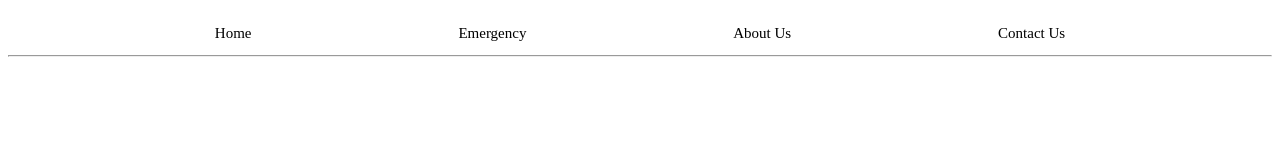
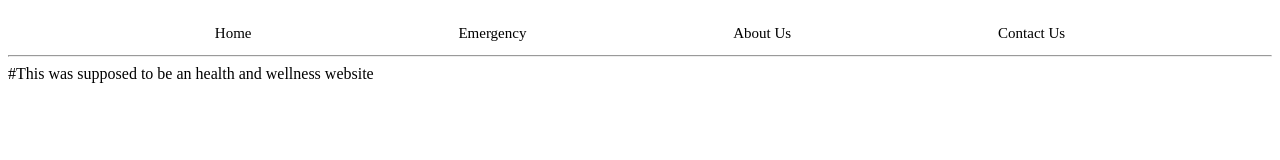
Before and after one commit to SinghAziz/Health-and-Wellness, a plain HTML site: page index.html in a window 1280 px wide. Drawn offline with Linux system fonts and the light colour scheme.

Commit message:
adity added a msg

```diff
--- a/index.html
+++ b/index.html
@@ -20,3 +20,5 @@
     </section>
 </body>
 </html>
+#This was supposed to be an health and wellness website
+<!--This is an another comment-->
```
